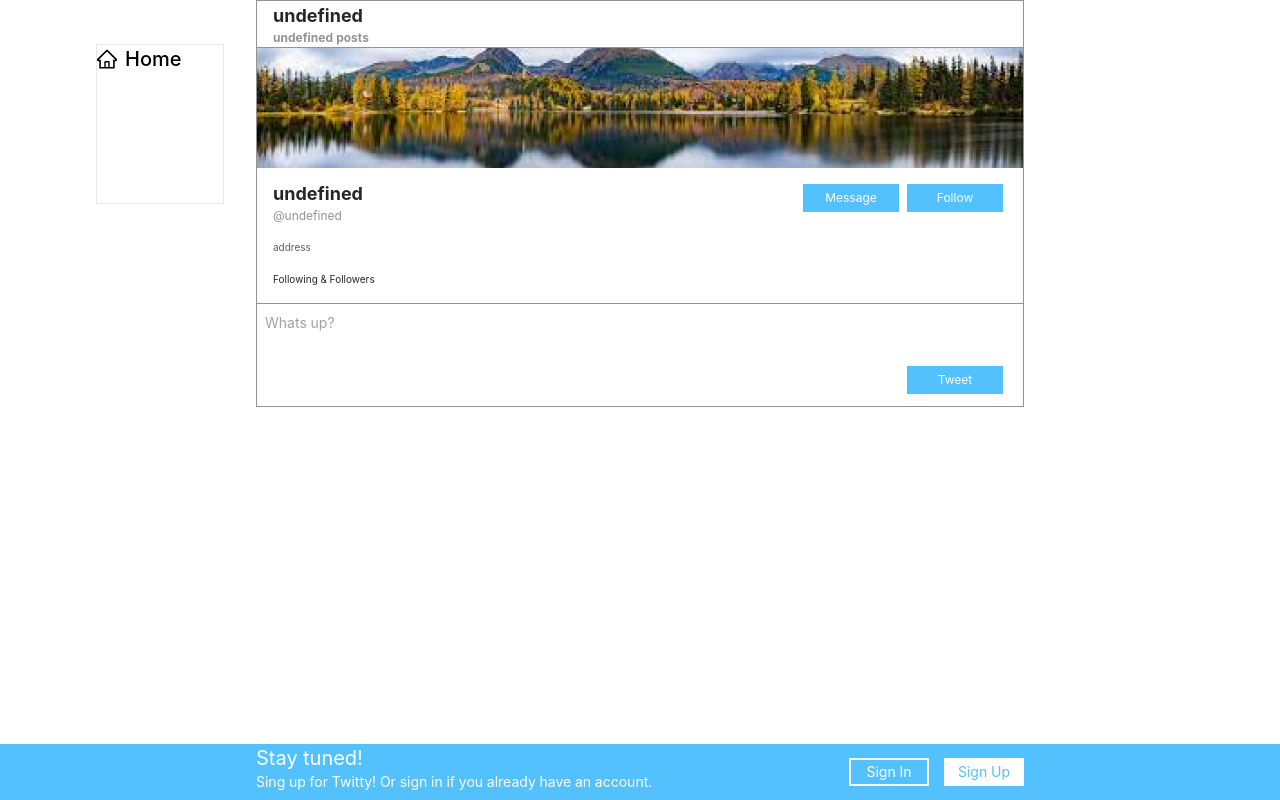
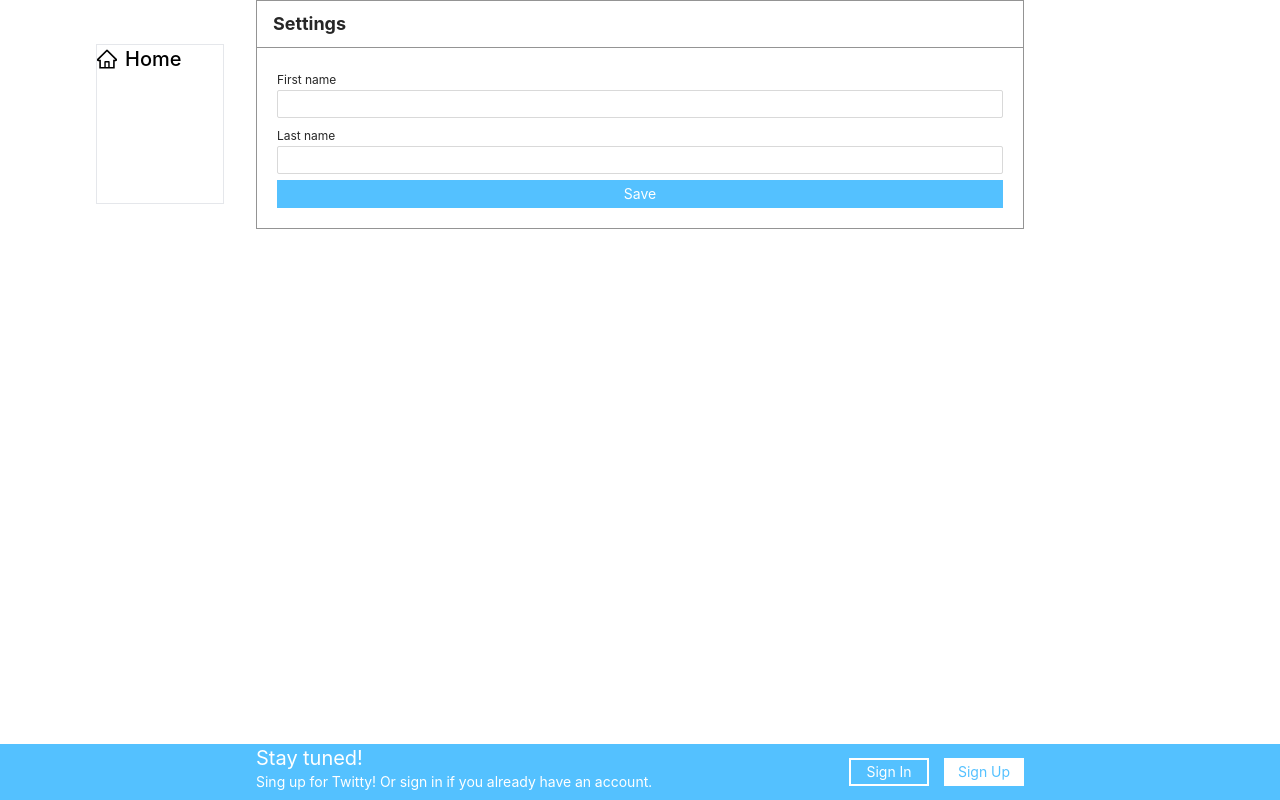
Before and after one commit to ybbt/rezet_project_Front, a Next.js app: page /settings in a window 1280 px wide. Built offline with nearby package versions, Linux system fonts and the light colour scheme; no server answers.

Commit message:
робота на  settings

```diff
--- a/pages/avatar.js
+++ b/pages/avatar.js
@@ -1,9 +1,13 @@
 import Image from "next/image";
 import { useEffect, useState } from "react";
 import axiosInstance from "../libs/axiosInstance";
+import { Formik, Form, Field } from "formik";
+import { Upload /* , message, Button */ } from "antd";
 
 export default function avatar() {
     const [urlAva, setUrlAva] = useState("/public/avatar.png");
+    const [file, setFile] = useState("");
+    const [imagePreviewUrl, setImagePreviewUrl] = useState("/avatar.png");
     useEffect(async () => {
         try {
             const result = await axiosInstance.get("/me/avatar");
@@ -17,12 +21,137 @@ export default function avatar() {
         }
     }, []);
 
+    // ***************************
+    async function _handleSubmit(e) {
+        console.log(file, "file in _handleSubmit");
+
+        if (e.preventDefault) {
+            e.preventDefault();
+        }
+
+        let formData = new FormData();
+        formData.append("avatar", file);
+        try {
+            const result = await axiosInstance.post("/me/avatar", formData);
+            console.log(result, "result in _handleSubmit");
+            setUrlAva(`http://127.0.0.1:8000/${result.data}`);
+            console.log(formData, "formData");
+        } catch (error) {
+            console.log(error.request, "error in _handleSubmit");
+        }
+        console.log("handle uploading-", file);
+    }
+
+    function _handleImageChange(e) {
+        console.log("_handleImageChange");
+        e.preventDefault();
+
+        // let reader = new FileReader();
+        let formFile = e.target.files[0];
+
+        setFile(formFile);
+
+        // --- Для відображення превью
+        let reader = new FileReader();
+        // let file = e.target.files[0];
+
+        reader.onloadend = () => {
+            setImagePreviewUrl(reader.result);
+        };
+
+        reader.readAsDataURL(formFile);
+        // ---
+    }
+    // ***************************
+    //#region
+    // const OnSubmit = async (event) => {
+    //     console.log(event.target, "event.target.form OnSubmit");
+    //     event.preventDefault();
+    //     const formData = new FormData(event.target.form);
+
+    //     const result = await axiosInstance
+    //         .post("/me/avatar", formData, {
+    //             headers: {
+    //                 "Content-type": "multipart/form-data",
+    //             },
+    //         })
+    //         .then((res) => {
+    //             console.log(`Success` + res.data);
+    //         })
+    //         .catch((err) => {
+    //             console.log(err.response, "err in catch");
+    //         });
+    // };
+    // ***************************
+    //#endregion
+
+    // const $imagePreview = null;
+    // if (imagePreviewUrl) {
+    //   $imagePreview = (<img src={imagePreviewUrl} />);
+    // } else {
+    //   $imagePreview = (<div className="previewText">Please select an Image for Preview</div>);
+    // }
+
     return (
         <>
             <div>
+                <span>
+                    <h1>Avatar from server</h1>
+                </span>
                 <Image src={urlAva} width="140" height="140" />
             </div>
-            <div></div>
+            <div>
+                <form
+                    onSubmit={/* OnSubmit */ (e) => _handleSubmit(e)}
+                    id="formImage"
+                >
+                    <input
+                        className="fileInput"
+                        type="file"
+                        name="avatar"
+                        onChange={(e) => _handleImageChange(e)}
+                    />
+                    <button
+                        className="submitButton"
+                        type="submit"
+                        // onClick={(e) => _handleSubmit(e)}
+                    >
+                        Upload Image
+                    </button>
+                </form>
+            </div>
+            <div>
+                <span>
+                    <h1>preview new avatar</h1>
+                </span>
+                <Image src={imagePreviewUrl} width="140" height="140" />
+            </div>
+            <Formik
+                initialValues={{
+                    avatar: null,
+                }}
+                // validationSchema={signinSchema}
+                onSubmit={(e) => _handleSubmit(e)}
+            >
+                <Form>
+                    <div className="flex flex-col">
+                        <Field
+                            name="avatar"
+                            // className={fieldStyle}
+                            as="input"
+                            type="file"
+                            // allowClear
+                            onChange={(e) => _handleImageChange(e)}
+                        />
+                        <button
+                            type="submit"
+                            className="bg-[#54C1FF] text-white mt-11 h-7"
+                        >
+                            Submit
+                        </button>
+                    </div>
+                </Form>
+            </Formik>
         </>
     );
 }
--- /dev/null
+++ b/pages/settings.js
@@ -0,0 +1,73 @@
+import { PageLayout } from "../components/PageLayout";
+import "antd/dist/antd.css";
+import axiosConfigured from "../libs/axiosInstance"; //! прибрати
+
+import AuthorizationElement from "../components/AuthorizationElement";
+import { Formik, Form } from "formik";
+
+export default function Settings() {
+    async function handleSubmitData({ first_name, last_name }) {
+        try {
+            const result = await axiosConfigured.post("/me", {
+                first_name,
+                last_name,
+            });
+
+            // const response = result.data;
+
+            console.log(result, "response result");
+
+            // Router.push("/");
+            alert("submit");
+        } catch (error) {
+            // message.error(`${error.response.data.errors[0]}`);
+            console.log(error.response, "error catch");
+        }
+    }
+
+    return (
+        <>
+            <header className="border border-[#949494] h-12 font-bold text-lg flex items-start justify-center pl-4 flex-col">
+                <span>Settings</span>
+            </header>
+            <div className="p-5 border border-[#949494] border-t-0">
+                <Formik
+                    initialValues={{
+                        login: "",
+
+                        password: "",
+                    }}
+                    // validationSchema={signinSchema}
+                    onSubmit={handleSubmitData}
+                >
+                    <Form>
+                        <div className="flex flex-col">
+                            <AuthorizationElement
+                                formName="first_name"
+                                title="First name"
+                            />
+                            <AuthorizationElement
+                                formName="last_name"
+                                title="Last name"
+                            />
+                            <button
+                                type="submit"
+                                className="bg-[#54C1FF] text-white h-7"
+                            >
+                                Save
+                            </button>
+                        </div>
+                    </Form>
+                </Formik>
+            </div>
+        </>
+    );
+}
+
+Settings.getLayout = function getLayout(page) {
+    return (
+        <>
+            <PageLayout>{page}</PageLayout>
+        </>
+    );
+};
```
